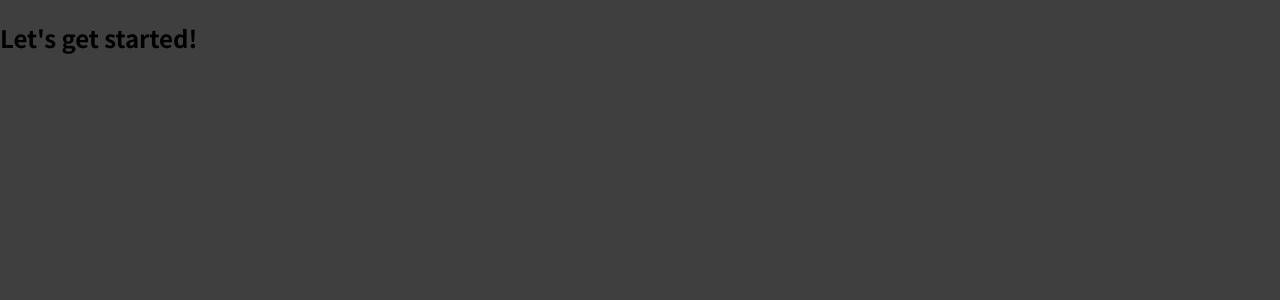
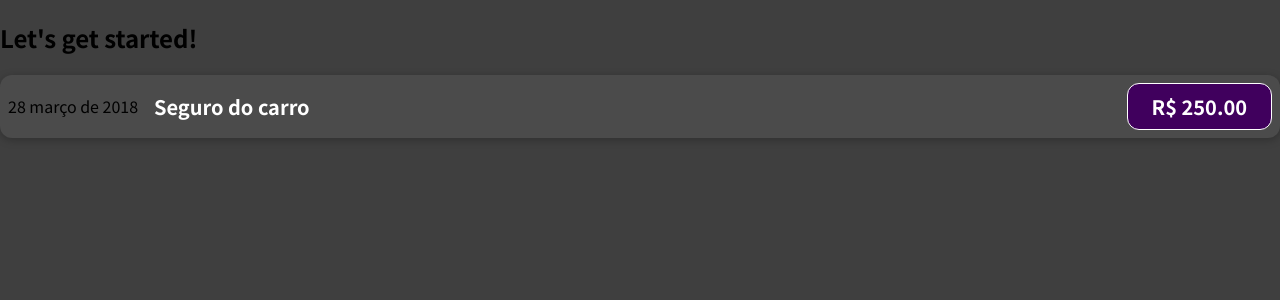
Before and after one commit to alekgomes/react-academind, a JavaScript app: page / in a window 1280 px wide. Shown: the top 300 px of the page. Built offline with nearby package versions, Linux system fonts and the light colour scheme.

Commit message:
add ExpanseItem component

```diff
--- a/src/App.js
+++ b/src/App.js
@@ -1,9 +1,12 @@
+import ExpenseItem from "./components/ExpenseItem"
+
 function App() {
   return (
     <div>
       <h2>Let's get started!</h2>
+      <ExpenseItem />
     </div>
-  );
+  )
 }
 
-export default App;
+export default App
--- /dev/null
+++ b/src/components/ExpenseItem.css
@@ -0,0 +1,56 @@
+.expense-item {
+  display: flex;
+  justify-content: space-between;
+  align-items: center;
+  box-shadow: 0 2px 8px rgba(0, 0, 0, 0.25);
+  padding: 0.5rem;
+  margin: 1rem 0;
+  border-radius: 12px;
+  background-color: #4b4b4b;
+}
+
+.expense-item__description {
+  display: flex;
+  flex-direction: column;
+  gap: 1rem;
+  align-items: flex-end;
+  flex-flow: column-reverse;
+  justify-content: flex-start;
+  flex: 1;
+}
+
+.expense-item h2 {
+  color: #3a3a3a;
+  font-size: 1rem;
+  flex: 1;
+  margin: 0 1rem;
+  color: white;
+}
+
+.expense-item__price {
+  font-size: 1rem;
+  font-weight: bold;
+  color: white;
+  background-color: #40005d;
+  border: 1px solid white;
+  padding: 0.5rem;
+  border-radius: 12px;
+}
+
+@media (min-width: 580px) {
+  .expense-item__description {
+    flex-direction: row;
+    align-items: center;
+    justify-content: flex-start;
+    flex: 1;
+  }
+
+  .expense-item__description h2 {
+    font-size: 1.25rem;
+  }
+
+  .expense-item__price {
+    font-size: 1.25rem;
+    padding: 0.5rem 1.5rem;
+  }
+}
--- /dev/null
+++ b/src/components/ExpenseItem.js
@@ -0,0 +1,15 @@
+import "./ExpenseItem.css"
+
+function ExpenseItem() {
+  return (
+    <div className="expense-item">
+      <div>28 março de 2018 </div>
+      <div className="expense-item__description">
+        <h2>Seguro do carro</h2>
+        <div className="expense-item__price">R$ 250.00</div>
+      </div>
+    </div>
+  )
+}
+
+export default ExpenseItem
```
Also changed, not shown: 1 other file (tests, documents, lock files or other folders).
